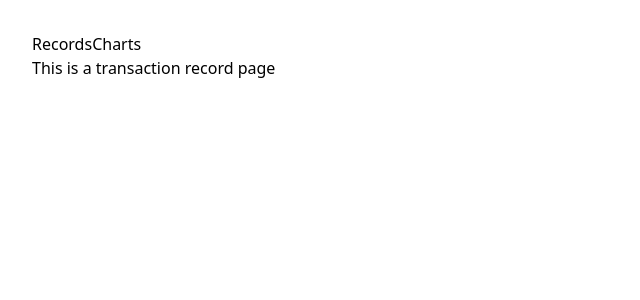
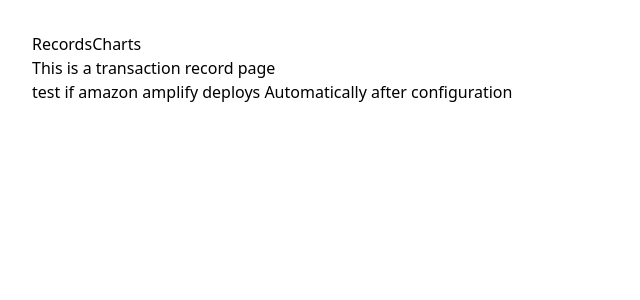
Before and after one commit to Getnett/pfm-fe, a Vue app: page / in a window 1280 px wide. Shown: the top 300 px of the page, without its empty margins (0-640 px from the left). Built offline with nearby package versions, Linux system fonts and the light colour scheme; the HTML template or start-up script is replaced by a standard one.

Commit message:
test if Amplify deploys automaticall after new config

```diff
--- a/src/App.vue
+++ b/src/App.vue
@@ -11,8 +11,9 @@ import { RouterLink, RouterView } from 'vue-router'
       </nav>
     </div>
   </header>
+  <RouterView />
 
-  <RouterView />
+  <p>test if amazon amplify deploys Automatically after configuration</p>
 </template>
 
 <style scoped></style>
```
